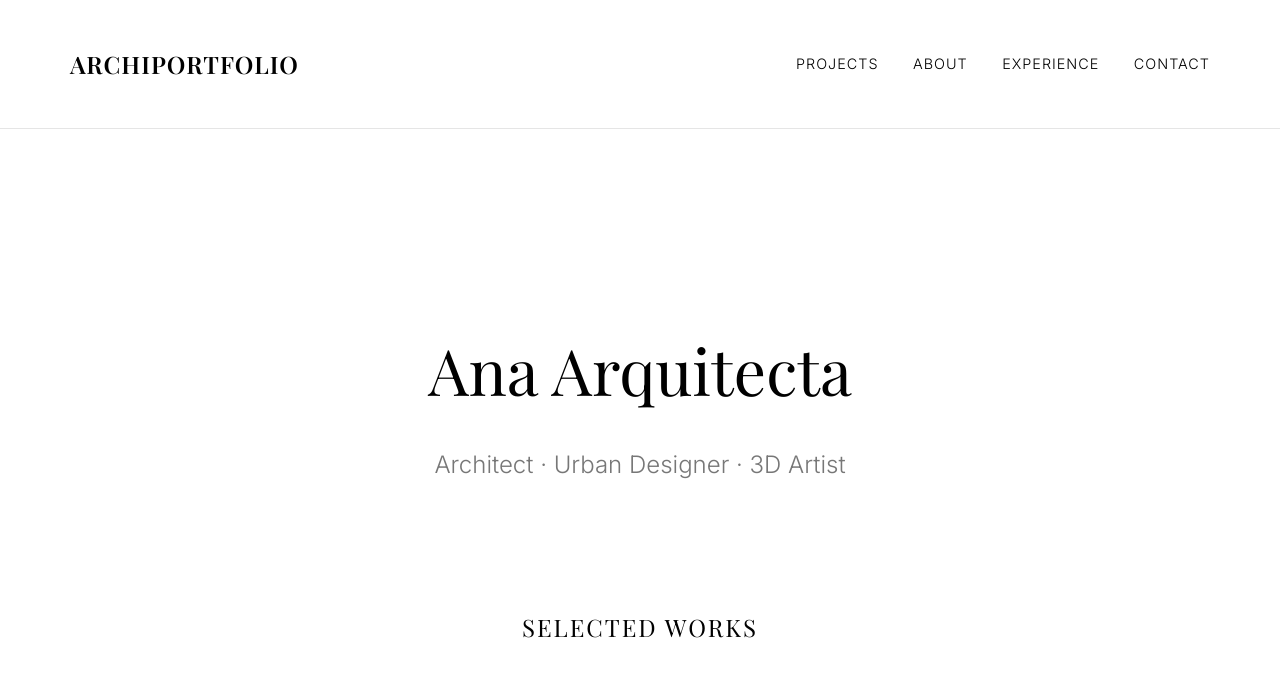
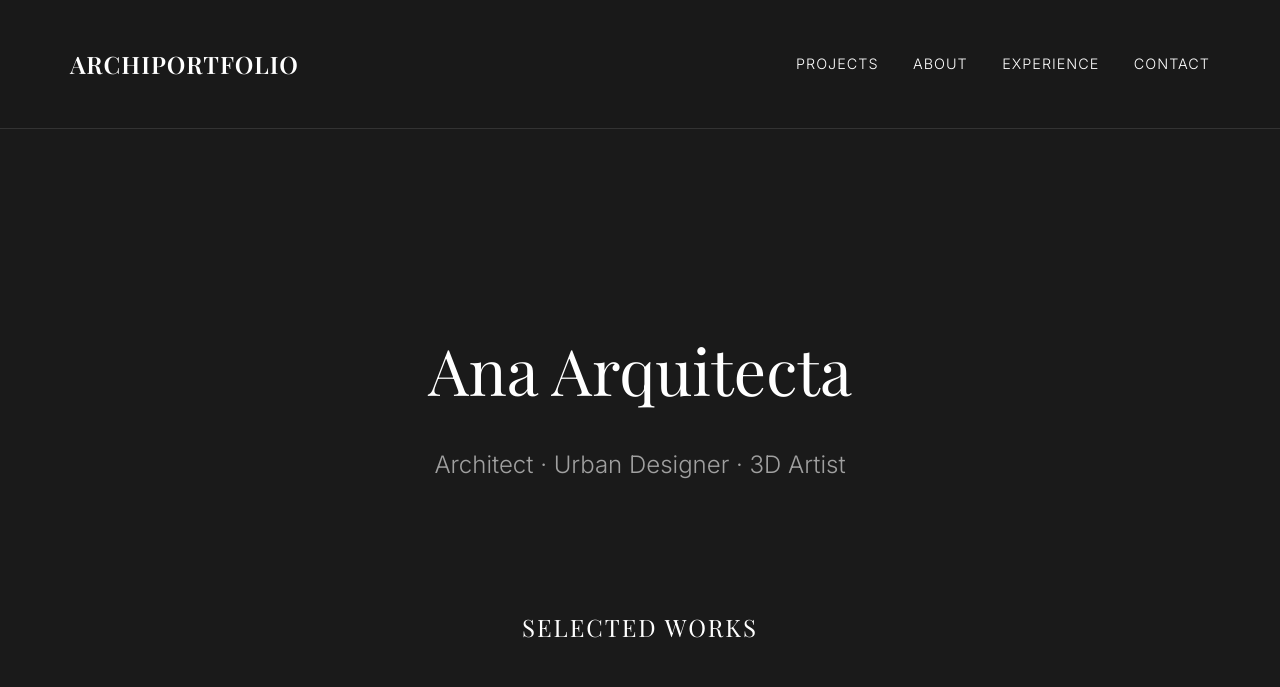
Before and after one commit to ElCyberCurioso/portfolioArquitectura, a Jekyll site: the page built from index.md, in a window 1280 px wide and 1400 px high. Shown: the top 687 px of the window. Built offline with Jekyll 4.4.1, drawn with Linux system fonts in a browser that asks for light colours; some web fonts are replaced; grey boxes are pictures that could not be loaded.

Commit message:
modificación estilo página

```diff
--- a/assets/css/sketchfab.css
+++ b/assets/css/sketchfab.css
@@ -3,7 +3,7 @@
   width: 100%;
   height: 0;
   padding-bottom: 56.25%; /* Aspect Ratio 16:9 */
-  background-color: #f5f5f5;
+  background-color: var(--card-bg);
 }
 .sketchfab-embed-wrapper iframe {
   position: absolute;
--- a/assets/css/style.css
+++ b/assets/css/style.css
@@ -1,10 +1,12 @@
 :root {
-  --bg-color: #ffffff;
-  --text-color: #333333;
-  --accent-color: #000000;
-  --secondary-color: #777777;
-  --link-color: #000000;
-  --border-color: #e5e5e5;
+  --bg-color: #1a1a1a;
+  --text-color: #e0e0e0;
+  --accent-color: #ffffff;
+  --secondary-color: #a0a0a0;
+  --link-color: #ffffff;
+  --border-color: #333333;
+  --header-bg: rgba(26, 26, 26, 0.95);
+  --card-bg: #252525;
 
   --font-primary: 'Inter', sans-serif;
   --font-display: 'Playfair Display', serif;
@@ -53,7 +55,7 @@ img { max-width: 100%; height: auto; display: block; }
   padding: calc(var(--spacing-unit) * 1.5) 0;
   position: sticky;
   top: 0;
-  background: rgba(255, 255, 255, 0.95);
+  background: var(--header-bg);
   z-index: 1000;
 }
 .site-header .container {
@@ -139,7 +141,7 @@ img { max-width: 100%; height: auto; display: block; }
 }
 .project-card-image {
   aspect-ratio: 4/3;
-  background-color: #f0f0f0;
+  background-color: var(--card-bg);
   overflow: hidden;
   margin-bottom: 15px;
   position: relative; /* Needed for absolute positioning of sprite */
```
Also changed, not shown: 4 other files.
